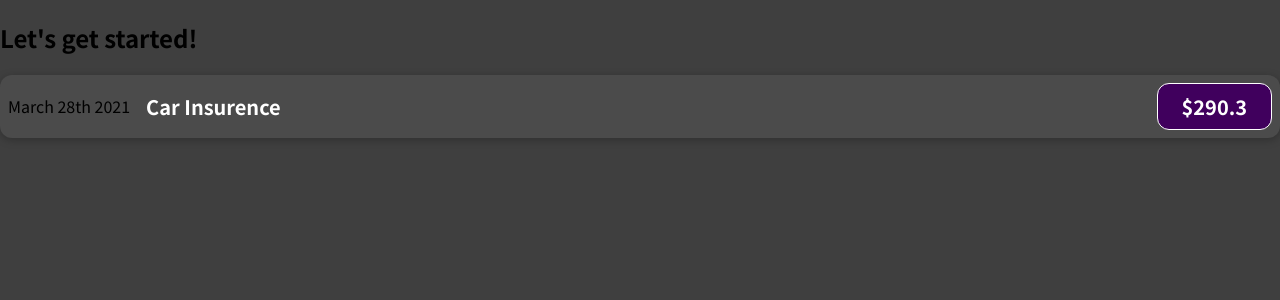
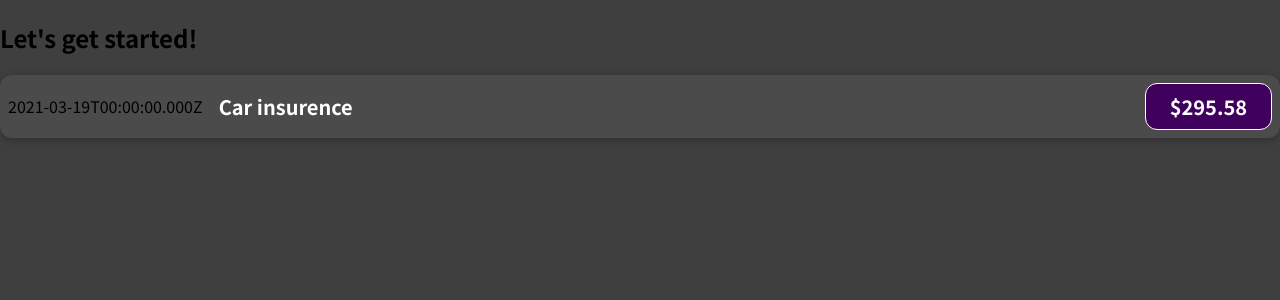
Before and after one commit to milanzivanov/React-The-Complete-Guide-max, a JavaScript app in the folder 03-react-basic-working-with-components/: page / in a window 1280 px wide. Shown: the top 300 px of the page. Built offline with nearby package versions, Linux system fonts and the light colour scheme.

Commit message:
35 Outputing dynamic Data and working with expressions in JSX

```diff
--- a/03-react-basic-working-with-components/src/components/ExspenseItem.js
+++ b/03-react-basic-working-with-components/src/components/ExspenseItem.js
@@ -1,12 +1,18 @@
 import './ExpenseItem.css';
 
 const ExpenseItem = () => {
+
+    const expenseDate = new Date(2021, 2, 19);
+    const expenseTitle = "Car insurence";
+    const expenseAmount = 295.58;
+
+
     return (
         <div className="expense-item">
-            <div>March 28th 2021</div>
+            <div>{ expenseDate.toISOString() }</div>
             <div className="expense-item__description">
-                <h2>Car Insurence</h2>
-                <div className="expense-item__price">$290.3</div>
+                <h2>{ expenseTitle }</h2>
+                <div className="expense-item__price">${ expenseAmount }</div>
             </div>
         </div>
     );
```
Also changed, not shown: 1 other file (tests, documents, lock files or other folders).
